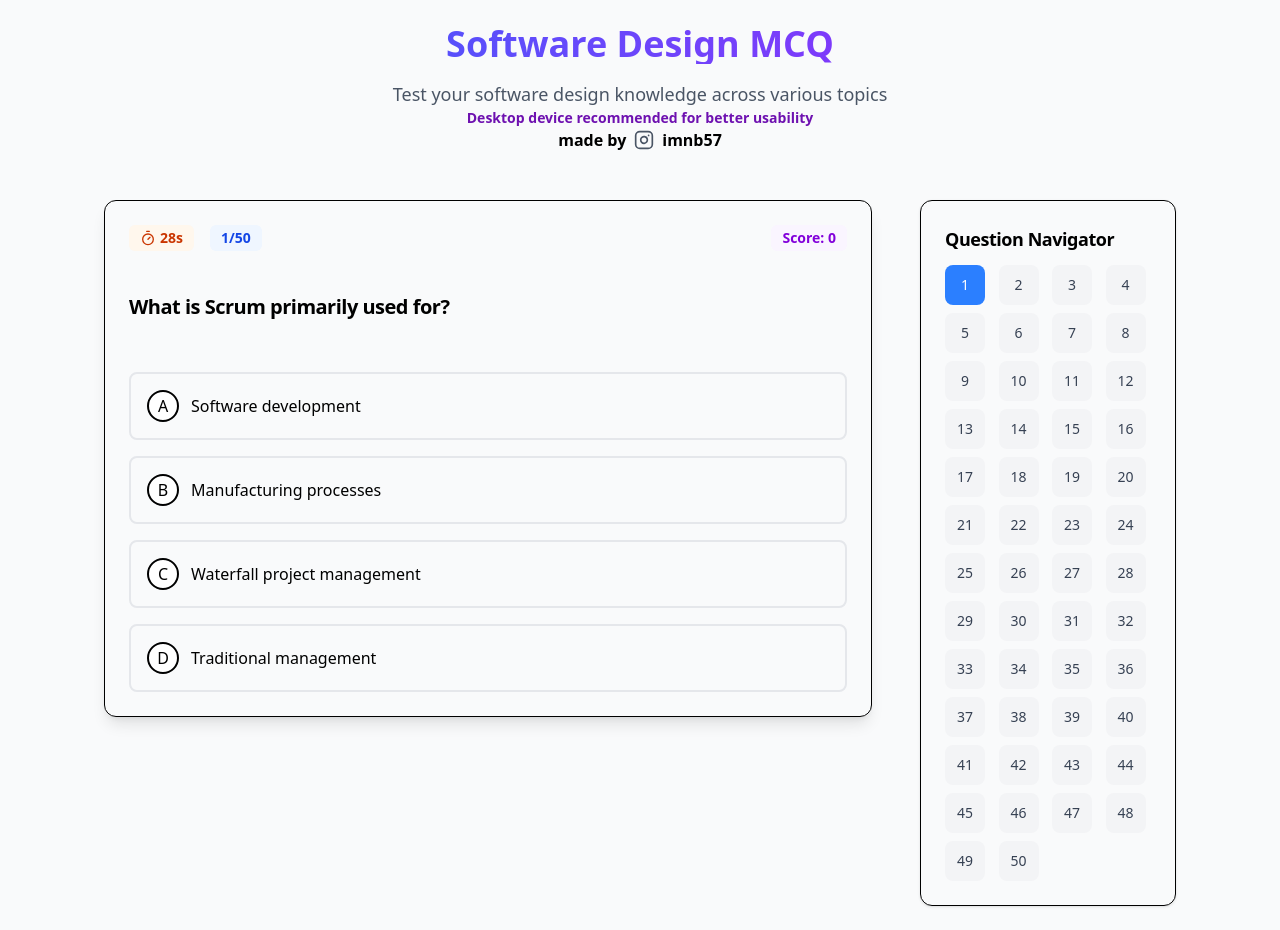
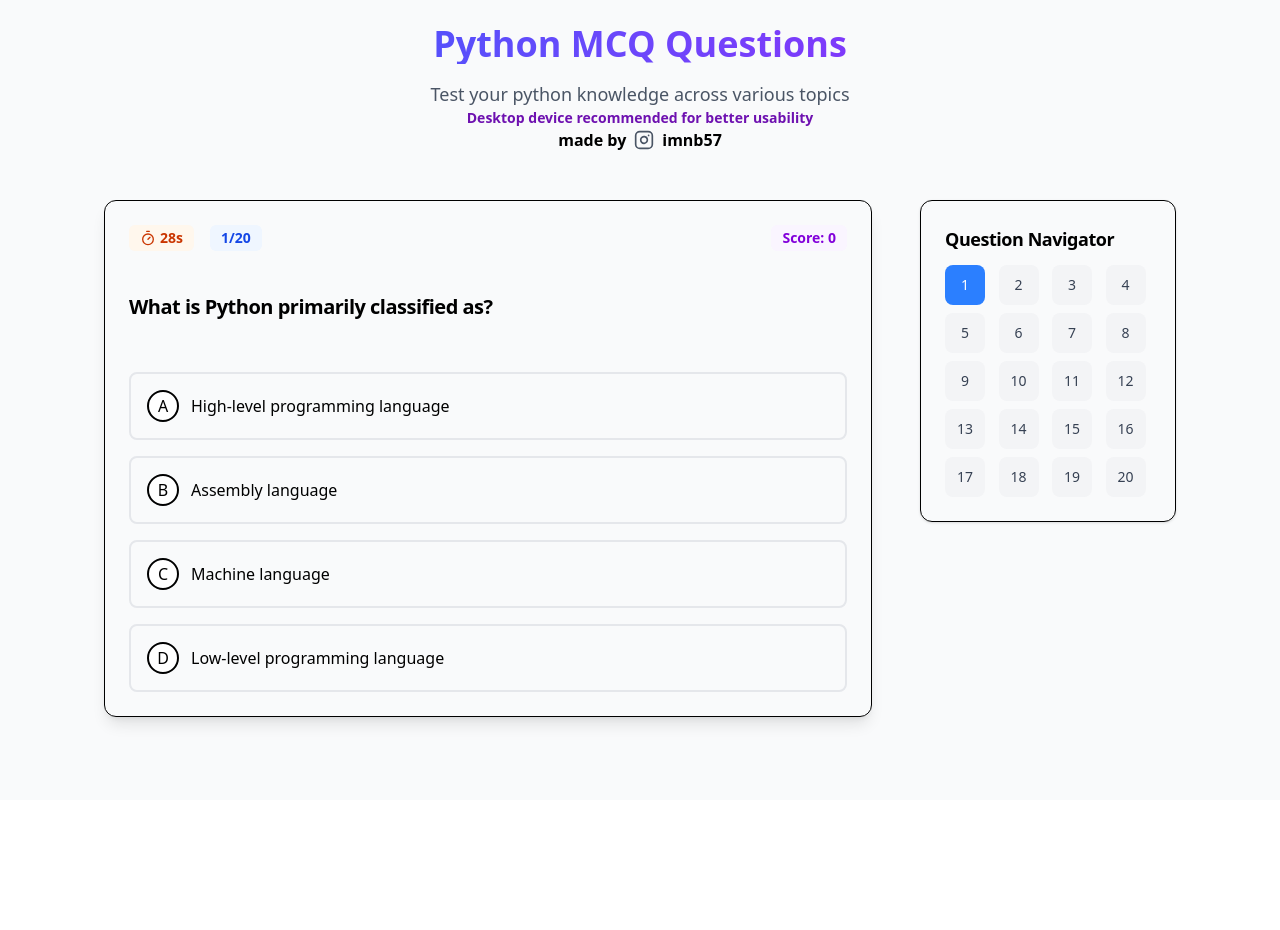
Before and after one commit to imnb57/quizapp, a React (Vite) app: page / in a window 1280 px wide. Both pictures are taken after a click on the element 277 px from the left and 285 px from the top of the page. After the commit the page ends 800 px from the top, so only its background shows below. Built offline with nearby package versions, Linux system fonts and the light colour scheme.

Commit message:
final push

```diff
--- a/src/App.jsx
+++ b/src/App.jsx
@@ -3,7 +3,7 @@ import { Card, CardHeader, CardTitle, CardContent } from '@/components/ui/card';
 import { Progress } from '@/components/ui/progress';
 import { Badge } from '@/components/ui/badge';
 import { Timer, Book, Award, RotateCcw, ChevronRight, Brain, Zap } from 'lucide-react';
-import {   scrumQuestions } from './softwarequestions';
+import {  pythonQuestions } from './pythonquestions';
 import { Instagram } from "lucide-react";
 
 
@@ -29,7 +29,7 @@ const QuizApp = () => {
     setSelectedAnswer(null);
     setTimeLeft(30);
 
-    if (currentQuestion < scrumQuestions[currentTopic].questions.length - 1) {
+    if (currentQuestion < pythonQuestions[currentTopic].questions.length - 1) {
       setCurrentQuestion(currentQuestion + 1);
     } else {
       setQuizMode('result');
@@ -75,7 +75,7 @@ const QuizApp = () => {
   const handleAnswer = (option) => {
     setSelectedAnswer(option);
     setShowExplanation(true);
-    const isCorrect = option === scrumQuestions[currentTopic].questions[currentQuestion].answer;
+    const isCorrect = option === pythonQuestions[currentTopic].questions[currentQuestion].answer;
     if (isCorrect) {
       setScore(score + 1);
     }
@@ -111,7 +111,7 @@ const QuizApp = () => {
 
             <div className="overflow-x-auto lg:overflow-visible">
               <div className="flex lg:grid lg:grid-cols-4 gap-2 w-max lg:w-full">
-                {scrumQuestions[currentTopic].questions.map((_, index) => (
+                {pythonQuestions[currentTopic].questions.map((_, index) => (
                   <button
                     key={index}
                     onClick={() => handleJumpToQuestion(index)}
@@ -142,7 +142,7 @@ const QuizApp = () => {
 
   const TopicSelection = () => (
     <div className="grid grid-cols-1 sm:grid-cols-2 lg:grid-cols-3 gap-4 px-2 sm:px-4">
-      {scrumQuestions.map((topic, index) => (
+      {pythonQuestions.map((topic, index) => (
         <Card
           key={index}
           className="group hover:shadow-xl transition-all duration-300 transform hover:-translate-y-1 cursor-pointer bg-white w-full"
@@ -170,7 +170,7 @@ const QuizApp = () => {
   );
 
   const QuizInterface = () => {
-    const currentQ = scrumQuestions[currentTopic].questions[currentQuestion];
+    const currentQ = pythonQuestions[currentTopic].questions[currentQuestion];
 
     return (
     <scroll>
@@ -186,7 +186,7 @@ const QuizApp = () => {
                     {timeLeft}s
                   </Badge>
                   <Badge variant="secondary" className="bg-blue-50 text-blue-700 text-xs sm:text-sm">
-                    {currentQuestion + 1}/{scrumQuestions[currentTopic].questions.length}
+                    {currentQuestion + 1}/{pythonQuestions[currentTopic].questions.length}
                   </Badge>
                 </div>
                 <Badge variant="secondary" className="bg-purple-50 text-purple-700 text-xs sm:text-sm">
@@ -194,7 +194,7 @@ const QuizApp = () => {
                 </Badge>
               </div>
               <Progress
-                value={(currentQuestion / scrumQuestions[currentTopic].questions.length) * 100}
+                value={(currentQuestion / pythonQuestions[currentTopic].questions.length) * 100}
                 className="h-2"
               />
               <CardTitle className="text-base sm:text-xl font-bold leading-relaxed">
@@ -286,14 +286,14 @@ const QuizApp = () => {
         </div>
         <h2 className="text-2xl sm:text-3xl font-bold mb-2">Quiz Completed!</h2>
         <p className="text-gray-500 mb-4 sm:mb-6 text-sm sm:text-base">
-          You've completed the {scrumQuestions[currentTopic].topic} quiz
+          You've completed the {pythonQuestions[currentTopic].topic} quiz
         </p>
         <div className="bg-gray-50 rounded-lg p-4 sm:p-6 mb-6 sm:mb-8">
           <div className="text-3xl sm:text-4xl font-bold text-blue-500 mb-2">
-            {Math.round((score / scrumQuestions[currentTopic].questions.length) * 100)}%
+            {Math.round((score / pythonQuestions[currentTopic].questions.length) * 100)}%
           </div>
           <p className="text-gray-600 text-sm sm:text-base">
-            You scored {score} out of {scrumQuestions[currentTopic].questions.length} questions
+            You scored {score} out of {pythonQuestions[currentTopic].questions.length} questions
           </p>
         </div>
         <div className="flex flex-col gap-3 sm:gap-4">
@@ -327,10 +327,10 @@ const QuizApp = () => {
       <div className="max-w-6xl mx-auto py-6 px-2 sm:px-6">
         <header className="text-center mb-8 sm:mb-12">
           <h1 className="text-3xl sm:text-4xl font-bold mb-2 sm:mb-4 bg-gradient-to-r from-blue-600 to-purple-600 text-transparent bg-clip-text">
-          Software Design MCQ
+          Python MCQ Questions
           </h1>
           <p className="text-gray-600 text-base sm:text-lg px-4">
-            Test your software design knowledge across various topics
+            Test your python knowledge across various topics
           </p>
           <p className="text-purple-800 text-base font-black sm:text-sm px-4">
             Desktop device recommended for better usability
```
